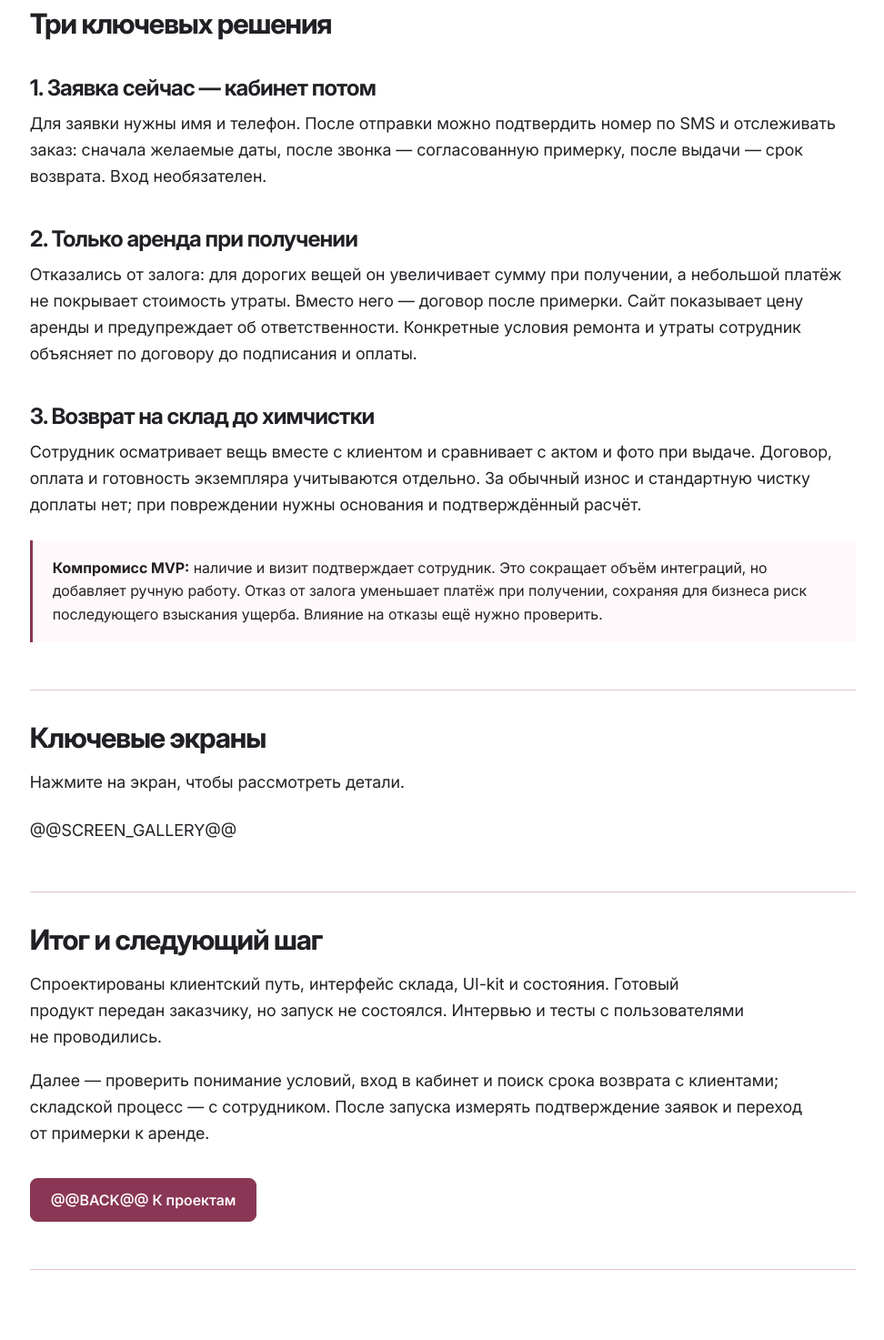
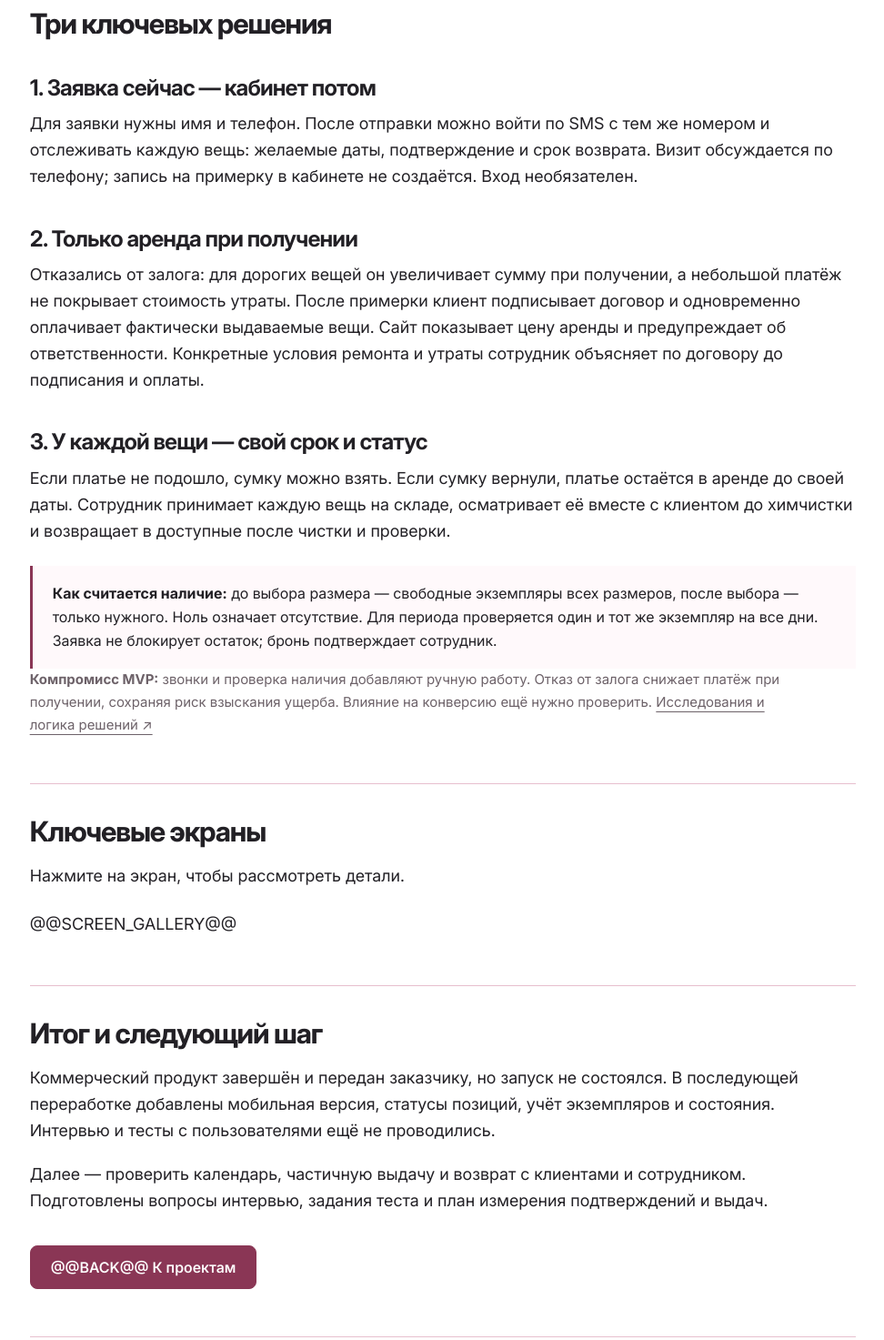
Before and after one commit to Dhelprat/portfolio, a website: page src/takely.html in a window 1280 px wide. Shown: the part 1620-3093 px from the top of the page at 91% size, without its empty margins (267-1239 px from the left). Drawn offline with Linux system fonts and the light colour scheme; files whose address does not match are found by name.

Commit message:
Clarify item periods, partial returns and research limits

```diff
--- a/src/takely.html
+++ b/src/takely.html
@@ -33,17 +33,18 @@
 <h2 id="decisions-title">Три ключевых решения</h2>
 <article class="decision" id="scenario">
 <h3>1. Заявка сейчас — кабинет потом</h3>
-<p>Для заявки нужны имя и телефон. После отправки можно подтвердить номер по SMS и отслеживать заказ: сначала желаемые даты, после звонка — согласованную примерку, после выдачи — срок возврата. Вход необязателен.</p>
+<p>Для заявки нужны имя и телефон. После отправки можно войти по SMS с тем же номером и отслеживать каждую вещь: желаемые даты, подтверждение и срок возврата. Визит обсуждается по телефону; запись на примерку в кабинете не создаётся. Вход необязателен.</p>
 </article>
 <article class="decision">
 <h3>2. Только аренда при получении</h3>
-<p>Отказались от залога: для дорогих вещей он увеличивает сумму при получении, а небольшой платёж не покрывает стоимость утраты. Вместо него — договор после примерки. Сайт показывает цену аренды и предупреждает об ответственности. Конкретные условия ремонта и утраты сотрудник объясняет по договору до подписания и оплаты.</p>
+<p>Отказались от залога: для дорогих вещей он увеличивает сумму при получении, а небольшой платёж не покрывает стоимость утраты. После примерки клиент подписывает договор и одновременно оплачивает фактически выдаваемые вещи. Сайт показывает цену аренды и предупреждает об ответственности. Конкретные условия ремонта и утраты сотрудник объясняет по договору до подписания и оплаты.</p>
 </article>
 <article class="decision">
-<h3>3. Возврат на склад до химчистки</h3>
-<p>Сотрудник осматривает вещь вместе с клиентом и сравнивает с актом и фото при выдаче. Договор, оплата и готовность экземпляра учитываются отдельно. За обычный износ и стандартную чистку доплаты нет; при повреждении нужны основания и подтверждённый расчёт.</p>
+<h3>3. У каждой вещи — свой срок и статус</h3>
+<p>Если платье не подошло, сумку можно взять. Если сумку вернули, платье остаётся в аренде до своей даты. Сотрудник принимает каждую вещь на складе, осматривает её вместе с клиентом до химчистки и возвращает в доступные после чистки и проверки.</p>
 </article>
-<div class="case-note"><p><strong>Компромисс MVP:</strong> наличие и визит подтверждает сотрудник. Это сокращает объём интеграций, но добавляет ручную работу. Отказ от залога уменьшает платёж при получении, сохраняя для бизнеса риск последующего взыскания ущерба. Влияние на отказы ещё нужно проверить.</p></div>
+<div class="case-note"><p><strong>Как считается наличие:</strong> до выбора размера — свободные экземпляры всех размеров, после выбора — только нужного. Ноль означает отсутствие. Для периода проверяется один и тот же экземпляр на все дни. Заявка не блокирует остаток; бронь подтверждает сотрудник.</p></div>
+<p class="small muted"><strong>Компромисс MVP:</strong> звонки и проверка наличия добавляют ручную работу. Отказ от залога снижает платёж при получении, сохраняя риск взыскания ущерба. Влияние на конверсию ещё нужно проверить. <a href="https://www.figma.com/design/YMfmZlipLMzIXSKBBBclwR/Takely--Copy-?node-id=6209-3070" target="_blank" rel="noopener noreferrer">Исследования и логика решений ↗</a></p>
 </section>
 <section class="case-section" id="screens" aria-labelledby="screens-title">
 <h2 id="screens-title">Ключевые экраны</h2>
@@ -52,8 +53,8 @@
 </section>
 <section class="case-section" id="result" aria-labelledby="result-title">
 <h2 id="result-title">Итог и следующий шаг</h2>
-<p id="system">Спроектированы клиентский путь, интерфейс склада, UI-kit и состояния. Готовый продукт передан заказчику, но запуск не состоялся. Интервью и тесты с пользователями не проводились.</p>
-<p>Далее — проверить понимание условий, вход в кабинет и поиск срока возврата с клиентами; складской процесс — с сотрудником. После запуска измерять подтверждение заявок и переход от примерки к аренде.</p>
+<p id="system">Коммерческий продукт завершён и передан заказчику, но запуск не состоялся. В последующей переработке добавлены мобильная версия, статусы позиций, учёт экземпляров и состояния. Интервью и тесты с пользователями ещё не проводились.</p>
+<p>Далее — проверить календарь, частичную выдачу и возврат с клиентами и сотрудником. Подготовлены вопросы интервью, задания теста и план измерения подтверждений и выдач.</p>
 <div class="case-bottom"><a class="btn" href="index.html#work">@@BACK@@ К проектам</a></div>
 </section>
 </div>
```
